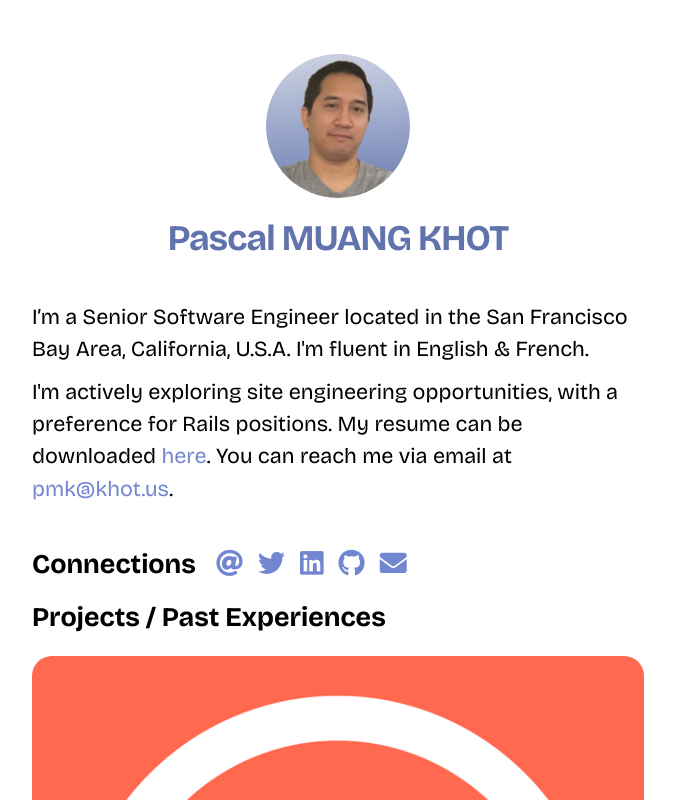
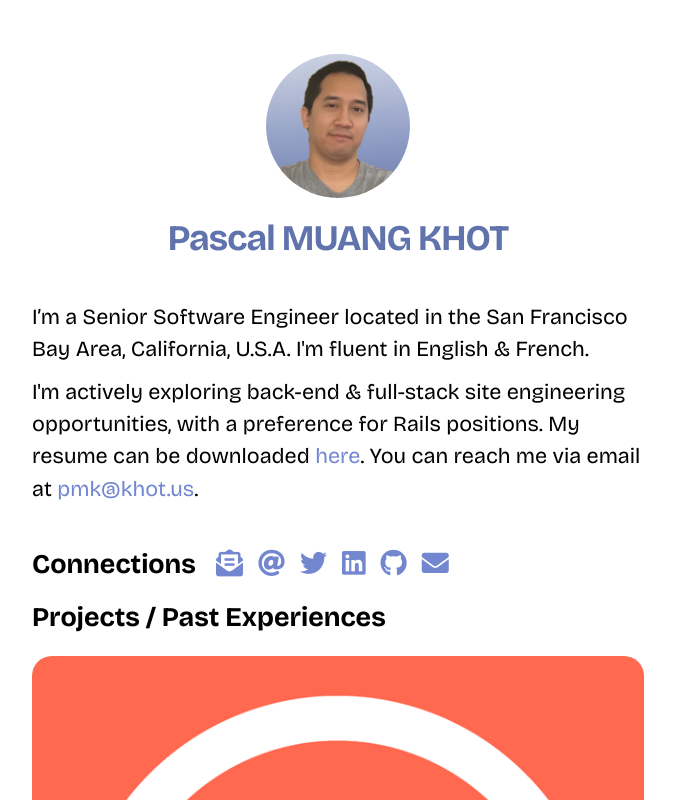
Before and after one commit to mkpascal/mkpascal.net, a Next.js app: page / in a window 1280 px wide. Shown: the top 800 px of the page, without its empty margins (302-977 px from the left). Built offline with nearby package versions, Linux system fonts and the light colour scheme.

Commit message:
Update index.js

```diff
--- a/pages/index.js
+++ b/pages/index.js
@@ -16,12 +16,13 @@ export default function Home({ allPostsData, allProjectsData }) {
       <section className={`${utilStyles.headingMd}`}>
         <p className={utilStyles.topP}>
             I’m a Senior Software Engineer located in the San Francisco Bay Area, California, U.S.A. I'm fluent in English & French.
-            <span className={utilStyles.spanTop}>I'm actively exploring site engineering opportunities, with a preference for Rails positions. My resume can be downloaded <a href="/resume.pdf">here</a>. You can reach me via email at <a href="mailto:pmk@khot.us">pmk@khot.us</a>.</span>
+            <span className={utilStyles.spanTop}>I'm actively exploring back-end & full-stack site engineering opportunities, with a preference for Rails positions. My resume can be downloaded <a href="/resume.pdf">here</a>. You can reach me via email at <a href="mailto:pmk@khot.us">pmk@khot.us</a>.</span>
         </p>
       </section>
       <section className={`${utilStyles.headingMd} ${utilStyles.padding1px}`}>
             <h2 className={utilStyles.headingLg2}>Connections
             <ul className={`${utilStyles.list} ${utilStyles.listConnections}`}>
+                    <li className={`${utilStyles.listItem} ${utilStyles.listInLine}`}><Link href={`mailto:pmk@khot.us`}><i className="fas fa-envelope-open-text"></i></Link></li>
                     <li className={`${utilStyles.listItem} ${utilStyles.listInLine}`}><Link href={`https://www.threads.net/@pmkpascal`}><i className="fas fa-at"></i></Link></li>
                     <li className={`${utilStyles.listItem} ${utilStyles.listInLine}`}><Link href={`https://www.twitter.com/mkpascal`}><i className="fab fa-twitter"></i></Link></li>
                     <li className={`${utilStyles.listItem} ${utilStyles.listInLine}`}><Link href={`https://www.linkedin.com/in/mkpascal`}><i className="fab fa-linkedin"></i></Link></li>
```
